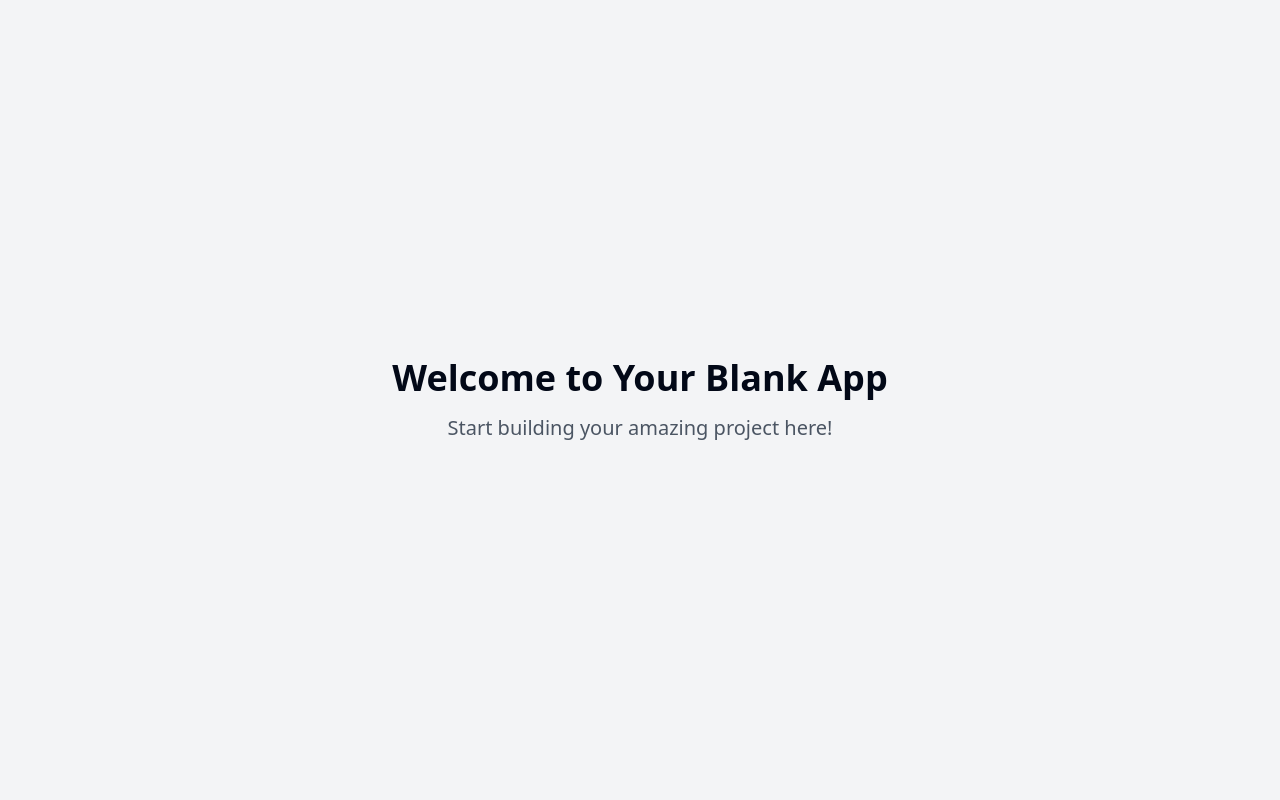
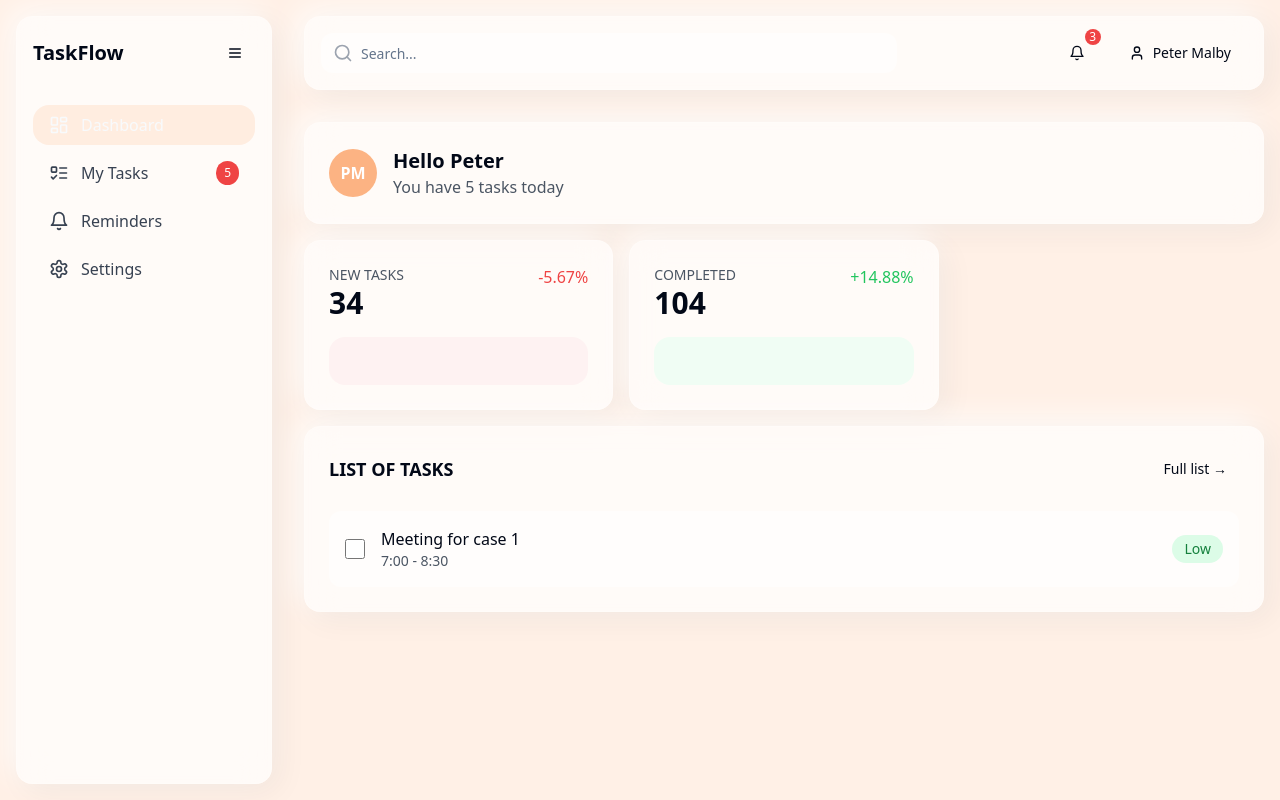
Before and after one commit to giddyutman/glass-glow-tasks-app, a React (Vite) app: page / in a window 1280 px wide. Built offline with nearby package versions, Linux system fonts and the light colour scheme.

Commit message:
Implement UI design
Implement the UI design based on the provided image and specifications, including layout, components, and styling for the To-Do/Task Manager app.

```diff
--- /dev/null
+++ b/src/components/layout/Header.tsx
@@ -0,0 +1,35 @@
+
+import { Search, Bell, User } from "lucide-react";
+import { Input } from "@/components/ui/input";
+import { Button } from "@/components/ui/button";
+
+export const Header = () => {
+  return (
+    <header className="glass-card flex items-center justify-between p-4 m-4 rounded-2xl">
+      <div className="flex items-center flex-1 max-w-xl">
+        <div className="relative w-full">
+          <Search className="absolute left-3 top-1/2 transform -translate-y-1/2 text-gray-400" size={20} />
+          <Input
+            type="search"
+            placeholder="Search..."
+            className="pl-10 pr-4 py-2 w-full rounded-xl border-none bg-white/50"
+          />
+        </div>
+      </div>
+
+      <div className="flex items-center gap-4">
+        <Button variant="ghost" size="icon" className="relative">
+          <Bell size={20} />
+          <span className="absolute -top-1 -right-1 bg-red-500 text-white text-xs w-4 h-4 rounded-full flex items-center justify-center">
+            3
+          </span>
+        </Button>
+
+        <Button variant="ghost" className="flex items-center gap-2">
+          <User size={20} />
+          <span>Peter Malby</span>
+        </Button>
+      </div>
+    </header>
+  );
+};
--- /dev/null
+++ b/src/components/layout/Sidebar.tsx
@@ -0,0 +1,52 @@
+
+import React from "react";
+import { Button } from "@/components/ui/button";
+import {
+  LayoutDashboard,
+  ListTodo,
+  Bell,
+  Settings,
+  Menu,
+} from "lucide-react";
+
+export const Sidebar = () => {
+  const [collapsed, setCollapsed] = React.useState(false);
+
+  const menuItems = [
+    { icon: <LayoutDashboard size={20} />, label: "Dashboard", active: true },
+    { icon: <ListTodo size={20} />, label: "My Tasks", count: 5 },
+    { icon: <Bell size={20} />, label: "Reminders" },
+    { icon: <Settings size={20} />, label: "Settings" },
+  ];
+
+  return (
+    <aside className={`glass-card flex flex-col p-4 m-4 rounded-2xl ${collapsed ? "w-20" : "w-64"}`}>
+      <div className="flex items-center justify-between mb-8">
+        <h1 className={`font-bold text-xl ${collapsed ? "hidden" : "block"}`}>TaskFlow</h1>
+        <Button variant="ghost" size="icon" onClick={() => setCollapsed(!collapsed)}>
+          <Menu size={20} />
+        </Button>
+      </div>
+
+      <nav className="flex flex-col gap-2">
+        {menuItems.map((item, index) => (
+          <a
+            key={index}
+            href="#"
+            className={`nav-item ${item.active ? "active" : ""}`}
+          >
+            {item.icon}
+            {!collapsed && (
+              <span className="flex-1">{item.label}</span>
+            )}
+            {!collapsed && item.count && (
+              <span className="bg-red-500 text-white text-xs px-2 py-1 rounded-full">
+                {item.count}
+              </span>
+            )}
+          </a>
+        ))}
+      </nav>
+    </aside>
+  );
+};
--- a/src/index.css
+++ b/src/index.css
@@ -1,101 +1,49 @@
+
 @tailwind base;
 @tailwind components;
 @tailwind utilities;
 
 @layer base {
   :root {
-    --background: 0 0% 100%;
+    --background: 24 100% 95%;
     --foreground: 222.2 84% 4.9%;
-
     --card: 0 0% 100%;
     --card-foreground: 222.2 84% 4.9%;
-
     --popover: 0 0% 100%;
     --popover-foreground: 222.2 84% 4.9%;
-
-    --primary: 222.2 47.4% 11.2%;
+    --primary: 24 95% 75%;
     --primary-foreground: 210 40% 98%;
-
-    --secondary: 210 40% 96.1%;
+    --secondary: 24 70% 85%;
     --secondary-foreground: 222.2 47.4% 11.2%;
-
     --muted: 210 40% 96.1%;
     --muted-foreground: 215.4 16.3% 46.9%;
-
-    --accent: 210 40% 96.1%;
+    --accent: 24 90% 90%;
     --accent-foreground: 222.2 47.4% 11.2%;
-
     --destructive: 0 84.2% 60.2%;
     --destructive-foreground: 210 40% 98%;
-
-    --border: 214.3 31.8% 91.4%;
+    --success: 142 76% 36%;
+    --success-foreground: 355 100% 100%;
+    --border: 20 5.9% 90%;
     --input: 214.3 31.8% 91.4%;
     --ring: 222.2 84% 4.9%;
-
-    --radius: 0.5rem;
-
-    --sidebar-background: 0 0% 98%;
-
-    --sidebar-foreground: 240 5.3% 26.1%;
-
-    --sidebar-primary: 240 5.9% 10%;
-
-    --sidebar-primary-foreground: 0 0% 98%;
-
-    --sidebar-accent: 240 4.8% 95.9%;
-
-    --sidebar-accent-foreground: 240 5.9% 10%;
-
-    --sidebar-border: 220 13% 91%;
-
-    --sidebar-ring: 217.2 91.2% 59.8%;
-  }
-
-  .dark {
-    --background: 222.2 84% 4.9%;
-    --foreground: 210 40% 98%;
-
-    --card: 222.2 84% 4.9%;
-    --card-foreground: 210 40% 98%;
-
-    --popover: 222.2 84% 4.9%;
-    --popover-foreground: 210 40% 98%;
-
-    --primary: 210 40% 98%;
-    --primary-foreground: 222.2 47.4% 11.2%;
-
-    --secondary: 217.2 32.6% 17.5%;
-    --secondary-foreground: 210 40% 98%;
-
-    --muted: 217.2 32.6% 17.5%;
-    --muted-foreground: 215 20.2% 65.1%;
-
-    --accent: 217.2 32.6% 17.5%;
-    --accent-foreground: 210 40% 98%;
-
-    --destructive: 0 62.8% 30.6%;
-    --destructive-foreground: 210 40% 98%;
-
-    --border: 217.2 32.6% 17.5%;
-    --input: 217.2 32.6% 17.5%;
-    --ring: 212.7 26.8% 83.9%;
-    --sidebar-background: 240 5.9% 10%;
-    --sidebar-foreground: 240 4.8% 95.9%;
-    --sidebar-primary: 224.3 76.3% 48%;
-    --sidebar-primary-foreground: 0 0% 100%;
-    --sidebar-accent: 240 3.7% 15.9%;
-    --sidebar-accent-foreground: 240 4.8% 95.9%;
-    --sidebar-border: 240 3.7% 15.9%;
-    --sidebar-ring: 217.2 91.2% 59.8%;
-  }
-}
-
-@layer base {
-  * {
-    @apply border-border;
+    --radius: 1rem;
   }
 
   body {
-    @apply bg-background text-foreground;
+    @apply bg-background text-foreground antialiased min-h-screen;
+  }
+
+  .glass-card {
+    @apply bg-white/70 backdrop-blur-lg border border-white/20 shadow-lg;
+    box-shadow: 8px 8px 30px rgba(0, 0, 0, 0.05),
+                -8px -8px 30px rgba(255, 255, 255, 0.8);
+  }
+
+  .nav-item {
+    @apply flex items-center gap-3 px-4 py-2 rounded-lg text-gray-700 hover:bg-primary/10 transition-all;
+  }
+
+  .nav-item.active {
+    @apply bg-primary/20 text-primary-foreground font-medium;
   }
 }
--- a/src/pages/Index.tsx
+++ b/src/pages/Index.tsx
@@ -1,11 +1,78 @@
-// Update this page (the content is just a fallback if you fail to update the page)
+
+import { Sidebar } from "@/components/layout/Sidebar";
+import { Header } from "@/components/layout/Header";
+import { Button } from "@/components/ui/button";
 
 const Index = () => {
   return (
-    <div className="min-h-screen flex items-center justify-center bg-gray-100">
-      <div className="text-center">
-        <h1 className="text-4xl font-bold mb-4">Welcome to Your Blank App</h1>
-        <p className="text-xl text-gray-600">Start building your amazing project here!</p>
+    <div className="flex min-h-screen bg-background">
+      <Sidebar />
+
+      <div className="flex-1 flex flex-col">
+        <Header />
+
+        <main className="flex-1 p-4">
+          <div className="grid grid-cols-1 md:grid-cols-2 lg:grid-cols-3 gap-4">
+            {/* Welcome Card */}
+            <div className="glass-card p-6 rounded-2xl col-span-full">
+              <div className="flex items-center gap-4">
+                <div className="w-12 h-12 rounded-full bg-primary flex items-center justify-center text-white font-bold">
+                  PM
+                </div>
+                <div>
+                  <h2 className="text-xl font-bold">Hello Peter</h2>
+                  <p className="text-gray-600">You have 5 tasks today</p>
+                </div>
+              </div>
+            </div>
+
+            {/* Stats Cards */}
+            <div className="glass-card p-6 rounded-2xl">
+              <div className="flex justify-between items-start mb-4">
+                <div>
+                  <p className="text-sm text-gray-600">NEW TASKS</p>
+                  <h3 className="text-3xl font-bold">34</h3>
+                </div>
+                <span className="text-red-500">-5.67%</span>
+              </div>
+              <div className="h-12 bg-red-50 rounded-lg" />
+            </div>
+
+            <div className="glass-card p-6 rounded-2xl">
+              <div className="flex justify-between items-start mb-4">
+                <div>
+                  <p className="text-sm text-gray-600">COMPLETED</p>
+                  <h3 className="text-3xl font-bold">104</h3>
+                </div>
+                <span className="text-green-500">+14.88%</span>
+              </div>
+              <div className="h-12 bg-green-50 rounded-lg" />
+            </div>
+
+            {/* Task List */}
+            <div className="glass-card p-6 rounded-2xl col-span-full">
+              <div className="flex justify-between items-center mb-6">
+                <h3 className="text-lg font-bold">LIST OF TASKS</h3>
+                <Button variant="ghost" size="sm">
+                  Full list →
+                </Button>
+              </div>
+
+              <div className="space-y-4">
+                <div className="flex items-center gap-4 p-4 bg-white/50 rounded-xl">
+                  <input type="checkbox" className="w-5 h-5 rounded-lg" />
+                  <div className="flex-1">
+                    <h4 className="font-medium">Meeting for case 1</h4>
+                    <p className="text-sm text-gray-600">7:00 - 8:30</p>
+                  </div>
+                  <span className="px-3 py-1 bg-green-100 text-green-700 rounded-full text-sm">
+                    Low
+                  </span>
+                </div>
+              </div>
+            </div>
+          </div>
+        </main>
       </div>
     </div>
   );
--- a/tailwind.config.ts
+++ b/tailwind.config.ts
@@ -1,3 +1,4 @@
+
 import type { Config } from "tailwindcss";
 
 export default {
@@ -12,85 +13,71 @@ export default {
   theme: {
     container: {
       center: true,
-			padding: '2rem',
+      padding: "2rem",
       screens: {
-				'2xl': '1400px'
-			}
+        "2xl": "1400px",
+      },
     },
     extend: {
       colors: {
-				border: 'hsl(var(--border))',
-				input: 'hsl(var(--input))',
-				ring: 'hsl(var(--ring))',
-				background: 'hsl(var(--background))',
-				foreground: 'hsl(var(--foreground))',
+        border: "hsl(var(--border))",
+        input: "hsl(var(--input))",
+        ring: "hsl(var(--ring))",
+        background: "hsl(var(--background))",
+        foreground: "hsl(var(--foreground))",
         primary: {
-					DEFAULT: 'hsl(var(--primary))',
-					foreground: 'hsl(var(--primary-foreground))'
+          DEFAULT: "hsl(var(--primary))",
+          foreground: "hsl(var(--primary-foreground))",
         },
         secondary: {
-					DEFAULT: 'hsl(var(--secondary))',
-					foreground: 'hsl(var(--secondary-foreground))'
+          DEFAULT: "hsl(var(--secondary))",
+          foreground: "hsl(var(--secondary-foreground))",
+        },
+        success: {
+          DEFAULT: "hsl(var(--success))",
+          foreground: "hsl(var(--success-foreground))",
         },
         destructive: {
-					DEFAULT: 'hsl(var(--destructive))',
-					foreground: 'hsl(var(--destructive-foreground))'
+          DEFAULT: "hsl(var(--destructive))",
+          foreground: "hsl(var(--destructive-foreground))",
         },
         muted: {
-					DEFAULT: 'hsl(var(--muted))',
-					foreground: 'hsl(var(--muted-foreground))'
+          DEFAULT: "hsl(var(--muted))",
+          foreground: "hsl(var(--muted-foreground))",
         },
         accent: {
-					DEFAULT: 'hsl(var(--accent))',
-					foreground: 'hsl(var(--accent-foreground))'
+          DEFAULT: "hsl(var(--accent))",
+          foreground: "hsl(var(--accent-foreground))",
         },
         popover: {
-					DEFAULT: 'hsl(var(--popover))',
-					foreground: 'hsl(var(--popover-foreground))'
+          DEFAULT: "hsl(var(--popover))",
+          foreground: "hsl(var(--popover-foreground))",
         },
         card: {
-					DEFAULT: 'hsl(var(--card))',
-					foreground: 'hsl(var(--card-foreground))'
+          DEFAULT: "hsl(var(--card))",
+          foreground: "hsl(var(--card-foreground))",
         },
-				sidebar: {
-					DEFAULT: 'hsl(var(--sidebar-background))',
-					foreground: 'hsl(var(--sidebar-foreground))',
-					primary: 'hsl(var(--sidebar-primary))',
-					'primary-foreground': 'hsl(var(--sidebar-primary-foreground))',
-					accent: 'hsl(var(--sidebar-accent))',
-					'accent-foreground': 'hsl(var(--sidebar-accent-foreground))',
-					border: 'hsl(var(--sidebar-border))',
-					ring: 'hsl(var(--sidebar-ring))'
-				}
       },
       borderRadius: {
-				lg: 'var(--radius)',
-				md: 'calc(var(--radius) - 2px)',
-				sm: 'calc(var(--radius) - 4px)'
+        lg: "var(--radius)",
+        md: "calc(var(--radius) - 2px)",
+        sm: "calc(var(--radius) - 4px)",
       },
       keyframes: {
-				'accordion-down': {
-					from: {
-						height: '0'
+        "accordion-down": {
+          from: { height: "0" },
+          to: { height: "var(--radix-accordion-content-height)" },
         },
-					to: {
-						height: 'var(--radix-accordion-content-height)'
-					}
+        "accordion-up": {
+          from: { height: "var(--radix-accordion-content-height)" },
+          to: { height: "0" },
         },
-				'accordion-up': {
-					from: {
-						height: 'var(--radix-accordion-content-height)'
-					},
-					to: {
-						height: '0'
-					}
-				}
       },
       animation: {
-				'accordion-down': 'accordion-down 0.2s ease-out',
-				'accordion-up': 'accordion-up 0.2s ease-out'
-			}
-		}
+        "accordion-down": "accordion-down 0.2s ease-out",
+        "accordion-up": "accordion-up 0.2s ease-out",
+      },
+    },
   },
   plugins: [require("tailwindcss-animate")],
 } satisfies Config;
```
Lines whose indentation alone changed are shown as unchanged.
